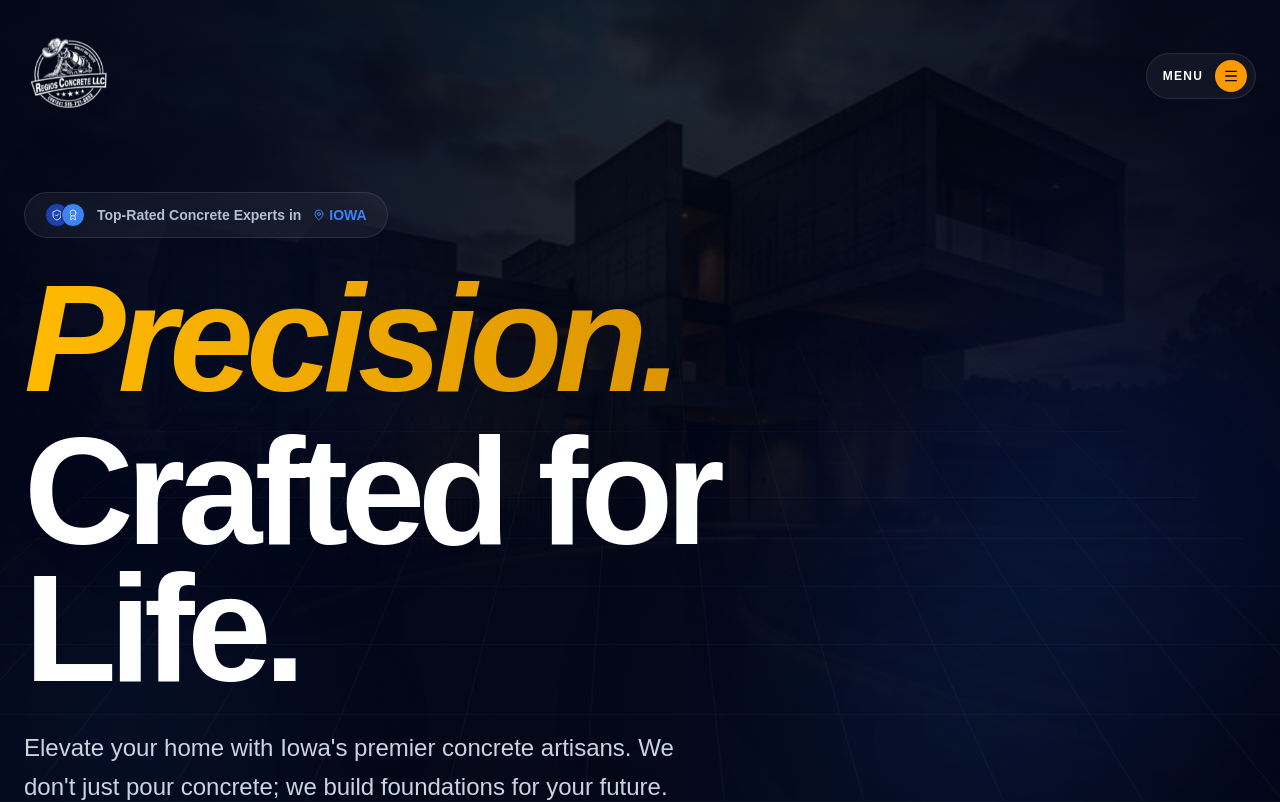
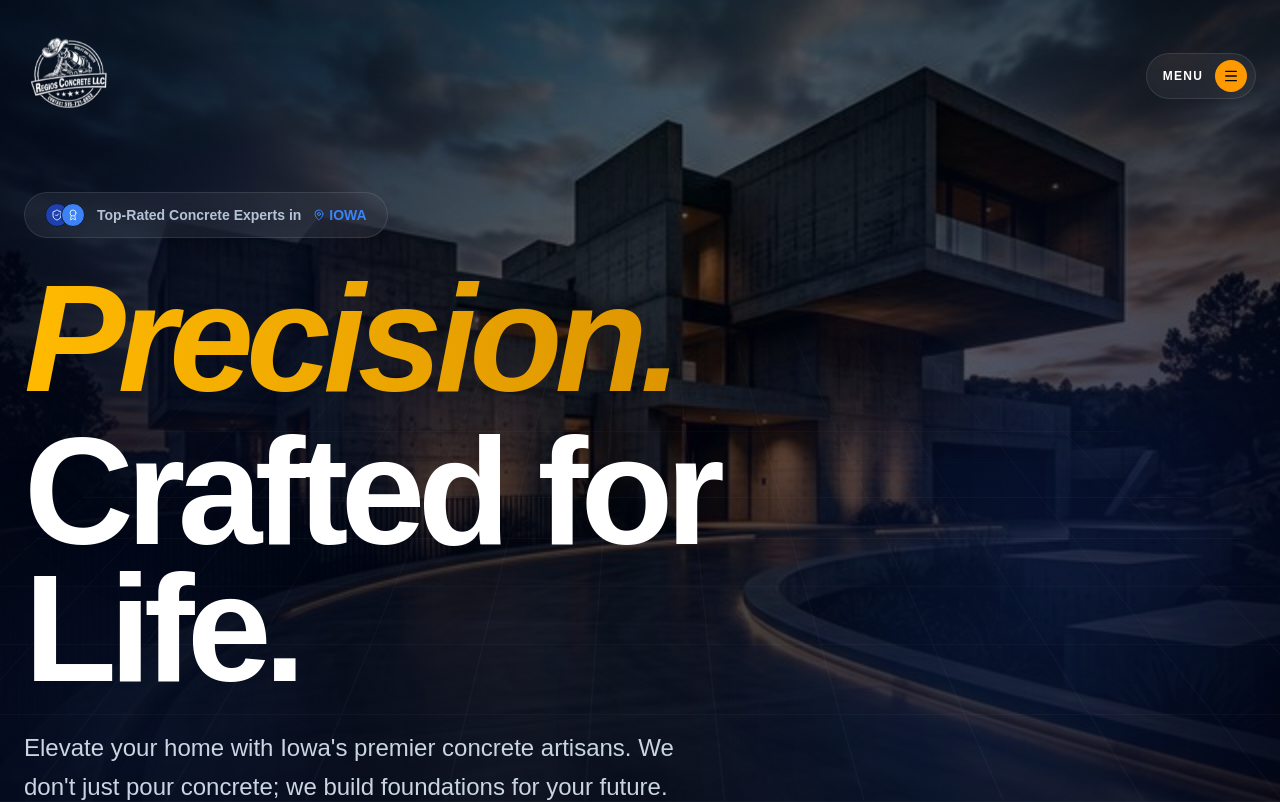
Before and after one commit to stefanoalexeibot/RegiosConcrete, a Next.js app: page / in a window 1280 px wide. Shown: the top 802 px of the page. Built offline with nearby package versions, Linux system fonts and the light colour scheme.

Commit message:
fix: make hero image visible — remove mix-blend-screen, reduce overlay opacity

```diff
--- a/src/components/Hero.tsx
+++ b/src/components/Hero.tsx
@@ -39,12 +39,12 @@ export default function Hero() {
           alt="Regios Concrete Hero Showcase"
           fill
           priority
-          className="object-cover opacity-60 mix-blend-screen transition-transform duration-[30s] group-hover:scale-110"
+          className="object-cover opacity-90"
         />
-        {/* Massive vignette gradient for text readability and cinematic feel */}
-        <div className="absolute inset-0 bg-black/50 z-10"></div>
-        <div className="absolute inset-0 bg-gradient-to-t from-[#020617] via-[#020617]/90 to-transparent z-10"></div>
-        <div className="absolute inset-0 bg-gradient-to-r from-[#020617] via-transparent to-[#020617] opacity-90 z-10"></div>
+        {/* Vignette — legibilidad del texto sin enterrar la imagen */}
+        <div className="absolute inset-0 bg-black/30 z-10"></div>
+        <div className="absolute inset-0 bg-gradient-to-t from-[#020617] via-[#020617]/50 to-transparent z-10"></div>
+        <div className="absolute inset-0 bg-gradient-to-r from-[#020617]/70 via-transparent to-[#020617]/40 z-10"></div>
       </motion.div>
 
       {/* Floating Elements / Decals */}
```
